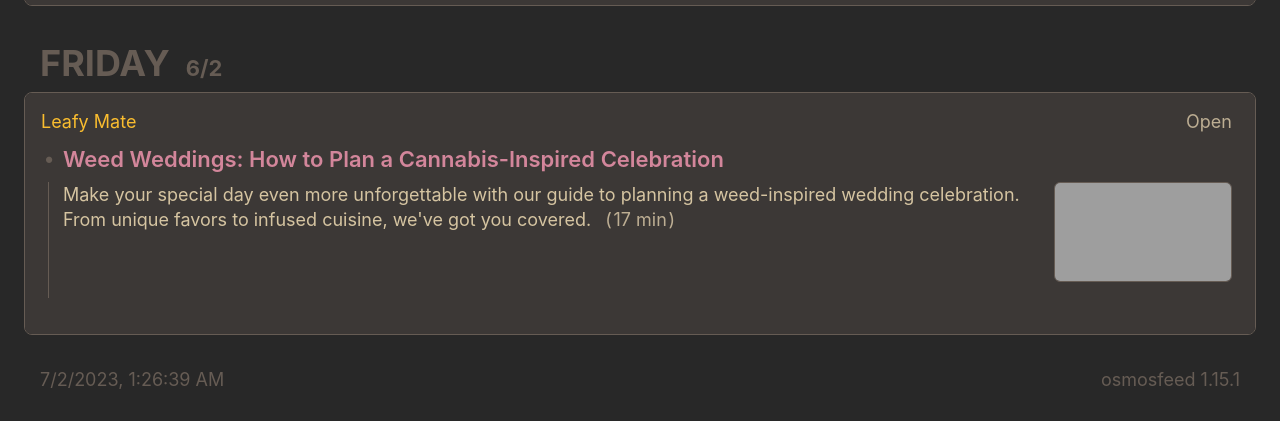
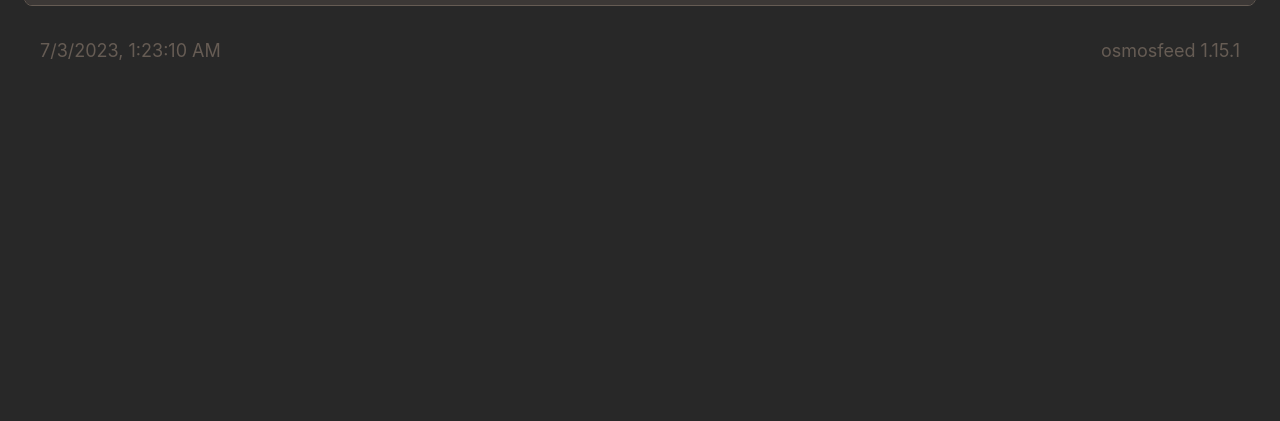
Before and after one commit to LeafyMate/cannabis-resources, a plain HTML site: page index.html in a window 1280 px wide. Shown: the part 3942-4363 px from the top of the page. After the commit the page ends 4037 px from the top, so only its background shows below. Drawn offline with Linux system fonts and the light colour scheme; grey boxes are pictures that could not be loaded.

Commit message:
deploy: fd00d38d053d684c02a7dd2e03d779f5411f7f1a

```diff
--- a/index.html
+++ b/index.html
@@ -591,58 +591,10 @@
             </li>
         </ul>
       </section>
-      <section class="daily-content js-toggle-accordions-scope">
-        <h2 class="daily-heading">
-          <button
-            class="daily-heading-toggle"
-            data-action="toggle-accordions"
-            title="Click to toggle the day, Ctrl + click to toggle all."
-          >
-            <time class="daily-heading-toggle__weekday js-offset-weekday" data-offset-date=2023-06-02 datetime="2023-06-02T14:00:00.000Z">2023-06-02</time>
-            <time class="daily-heading-toggle__date js-offset-date" data-offset-date=2023-06-02 datetime="2023-06-02T14:00:00.000Z"></time>
-          </button>
-        </h2>
-        <ul class="sources card">
-            <li class="card__section">
-              <section class="js-toggle-accordions-scope">
-                <h3 class="source-heading">
-                  <button
-                    class="source-heading__name"
-                    data-action="toggle-accordions"
-                    title="Click to toggle the source, Ctrl + click to toggle all."
-                  >Leafy Mate</button>
-                  <a class="source-heading__link" href="https://leafymate.com/resources">Open</a>
-                </h3>
-                <section class="articles-per-source">
-                    <article>
-                      <details
-                        class="article-expander"
-                        data-action="toggle-native-accordion"
-                        data-accordion-key="https://leafymate.com/resources/?p&#x3D;11943"
-                        open
-                      >
-                        <summary class="article-expander__title">Weed Weddings: How to Plan a Cannabis-Inspired Celebration</summary>
-                        <a class="article-summary-link article-summary-box-outer" href="https://leafymate.com/resources/lifestyle/cannabis-wedding">
-                          <div class="article-summary-box-inner media-object">
-                              <img src="https://leafymate.com/resources/wp-content/uploads/cannabis-wedding.png" loading="lazy" class="media-object__media article-image" />
-                            <span class="media-object__text">
-                              <span>Make your special day even more unforgettable with our guide to planning a weed-inspired wedding celebration. From unique favors to infused cuisine, we&#x27;ve got you covered.</span>
-                                &ensp;<span class="article-reading-time">(&hairsp;17
-                                  min&hairsp;)</span>
-                            </span>
-                          </div>
-                        </a>
-                      </details>
-                    </article>
-                </section>
-              </section>
-            </li>
-        </ul>
-      </section>
 
     <footer>
-      <a class="footer-link" href="https://github.com/LeafyMate/cannabis-resources/actions/runs/5434033440">
-        <time id="build-timestamp" datetime="2023-07-02T01:26:39.667Z">2023-07-02T01:26:39.667Z</time>
+      <a class="footer-link" href="https://github.com/LeafyMate/cannabis-resources/actions/runs/5439592754">
+        <time id="build-timestamp" datetime="2023-07-03T01:23:10.968Z">2023-07-03T01:23:10.968Z</time>
       </a>
       <a class="footer-link" href="https://github.com/osmoscraft/osmosfeed">osmosfeed 1.15.1</a>
     </footer>
```
Also changed, not shown: cache.json (+0 -10 lines), 1 other file.
